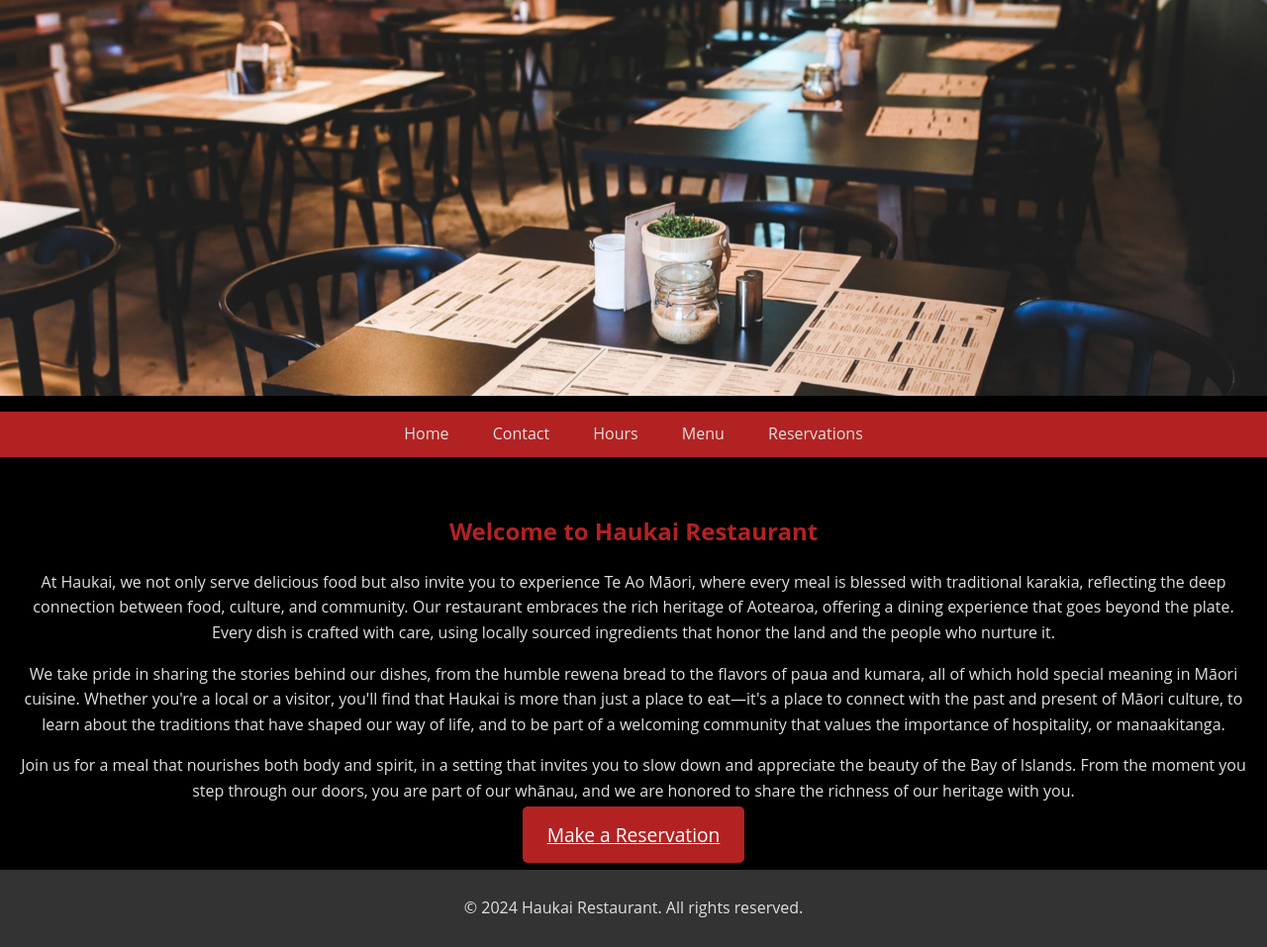
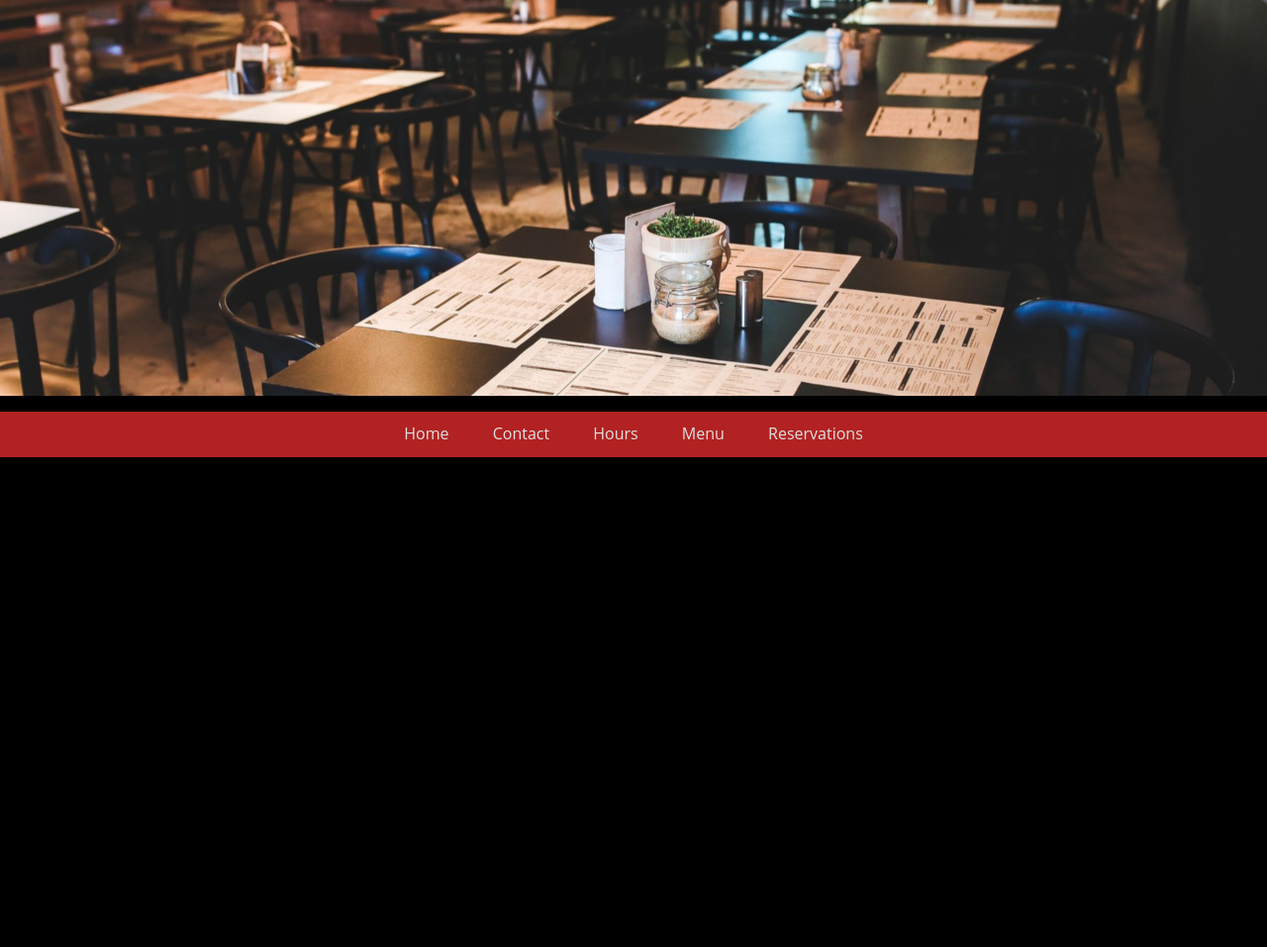
Before and after one commit to DecodeDice/haukai-restaurant, a plain HTML site: page index.html in a window 1280 px wide. Shown: the whole page at 99% size. After the commit the page ends 800 px from the top, so only its background shows below. Drawn offline with Linux system fonts and the light colour scheme.

Commit message:
Update index.html

```diff
--- a/index.html
+++ b/index.html
@@ -4,12 +4,12 @@
     <meta charset="UTF-8">
     <meta name="viewport" content="width=device-width, initial-scale=1.0">
     <title>Haukai Restaurant - Home</title>
-    <link rel="stylesheet" href="../css/style.css">
+    <link rel="stylesheet" href="css/style.css"> <!-- Updated path to the CSS file -->
 </head>
 <body>
     <header>
-        <img src="../images/home.jpg" alt="Haukai Restaurant" class="hero-desktop">
-        <img src="../images/home-mobile.jpg" alt="Haukai Restaurant" class="hero-mobile">
+        <img src="images/home.jpg" alt="Haukai Restaurant" class="hero-desktop"> <!-- Updated path to the image -->
+        <img src="images/home-mobile.jpg" alt="Haukai Restaurant Mobile" class="hero-mobile"> <!-- Updated path -->
         <nav>
             <ul>
                 <li><a href="index.html">Home</a></li>
@@ -21,18 +21,6 @@
         </nav>
     </header>
 
-    <main>
-        <section class="intro">
-            <h1>Welcome to Haukai Restaurant</h1>
-            <p>At Haukai, we not only serve delicious food but also invite you to experience Te Ao Māori, where every meal is blessed with traditional karakia, reflecting the deep connection between food, culture, and community. Our restaurant embraces the rich heritage of Aotearoa, offering a dining experience that goes beyond the plate. Every dish is crafted with care, using locally sourced ingredients that honor the land and the people who nurture it.</p>
-            <p>We take pride in sharing the stories behind our dishes, from the humble rewena bread to the flavors of paua and kumara, all of which hold special meaning in Māori cuisine. Whether you're a local or a visitor, you'll find that Haukai is more than just a place to eat—it's a place to connect with the past and present of Māori culture, to learn about the traditions that have shaped our way of life, and to be part of a welcoming community that values the importance of hospitality, or manaakitanga.</p>
-            <p>Join us for a meal that nourishes both body and spirit, in a setting that invites you to slow down and appreciate the beauty of the Bay of Islands. From the moment you step through our doors, you are part of our whānau, and we are honored to share the richness of our heritage with you.</p>
-            <a href="reservations.html" class="cta-button">Make a Reservation</a>
-        </section>
-    </main>
-
-    <footer>
-        <p>&copy; 2024 Haukai Restaurant. All rights reserved.</p>
-    </footer>
+    <!-- Main content for the page -->
 </body>
 </html>
```
